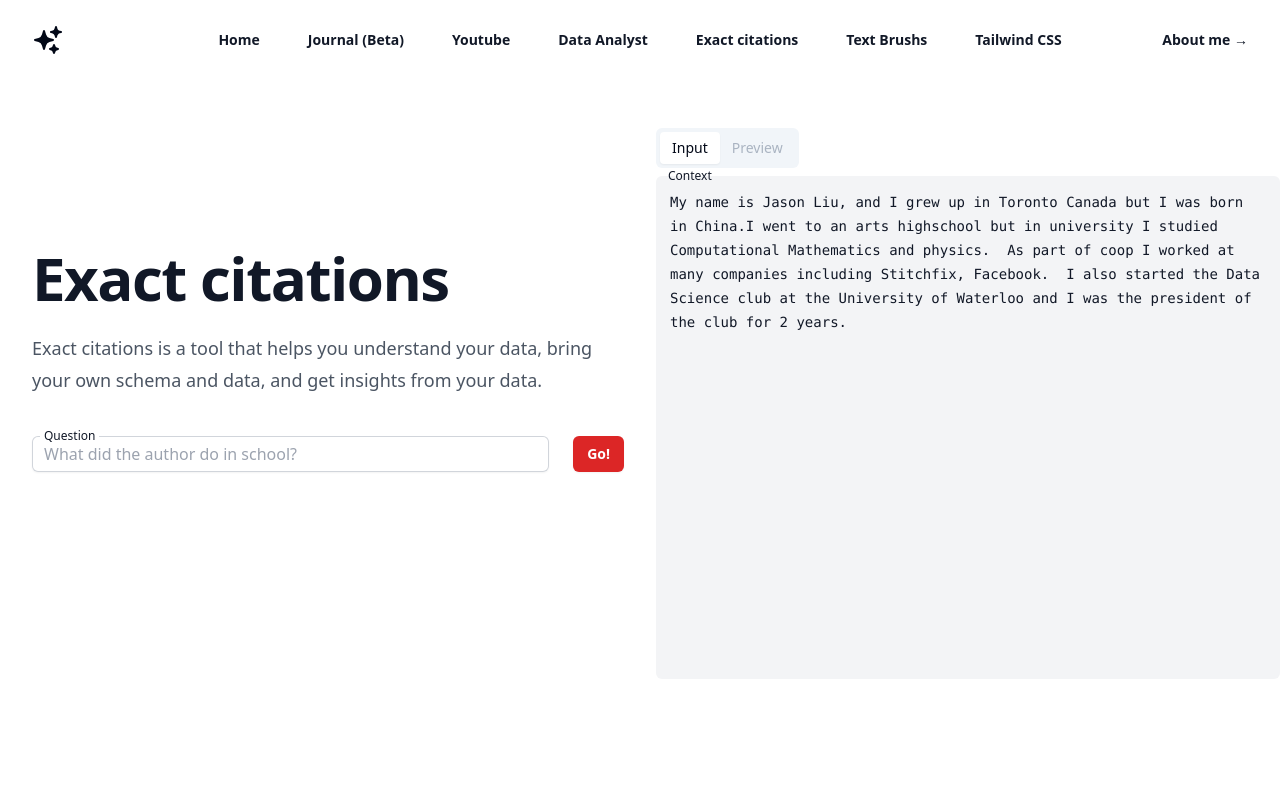
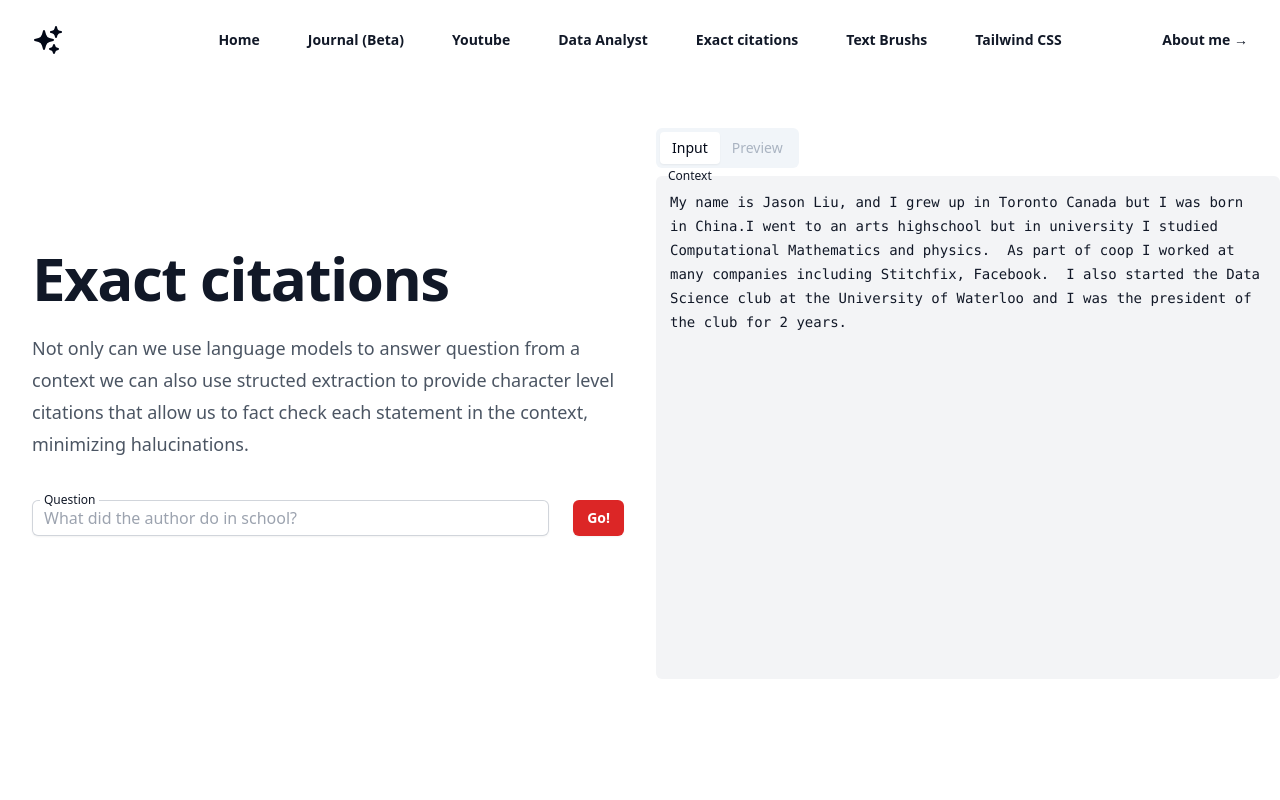
Before and after one commit to jxnl/magic-text, a Next.js app in the folder magic-text/: page /citations in a window 1280 px wide. Shown: the top 800 px of the page. Built offline with nearby package versions, Linux system fonts and the light colour scheme.

Commit message:
bump copy

```diff
--- a/magic-text/src/app/citations/page.tsx
+++ b/magic-text/src/app/citations/page.tsx
@@ -82,8 +82,10 @@ export default function Example() {
               Exact citations
             </h1>
             <p className="mt-6 text-lg leading-8 text-gray-600">
-              Exact citations is a tool that helps you understand your data,
-              bring your own schema and data, and get insights from your data.
+              Not only can we use language models to answer question from a
+              context we can also use structed extraction to provide character
+              level citations that allow us to fact check each statement in the
+              context, minimizing halucinations.
             </p>
             <div className="mt-10 flex items-center gap-x-6">
               <div className="relative">
```
